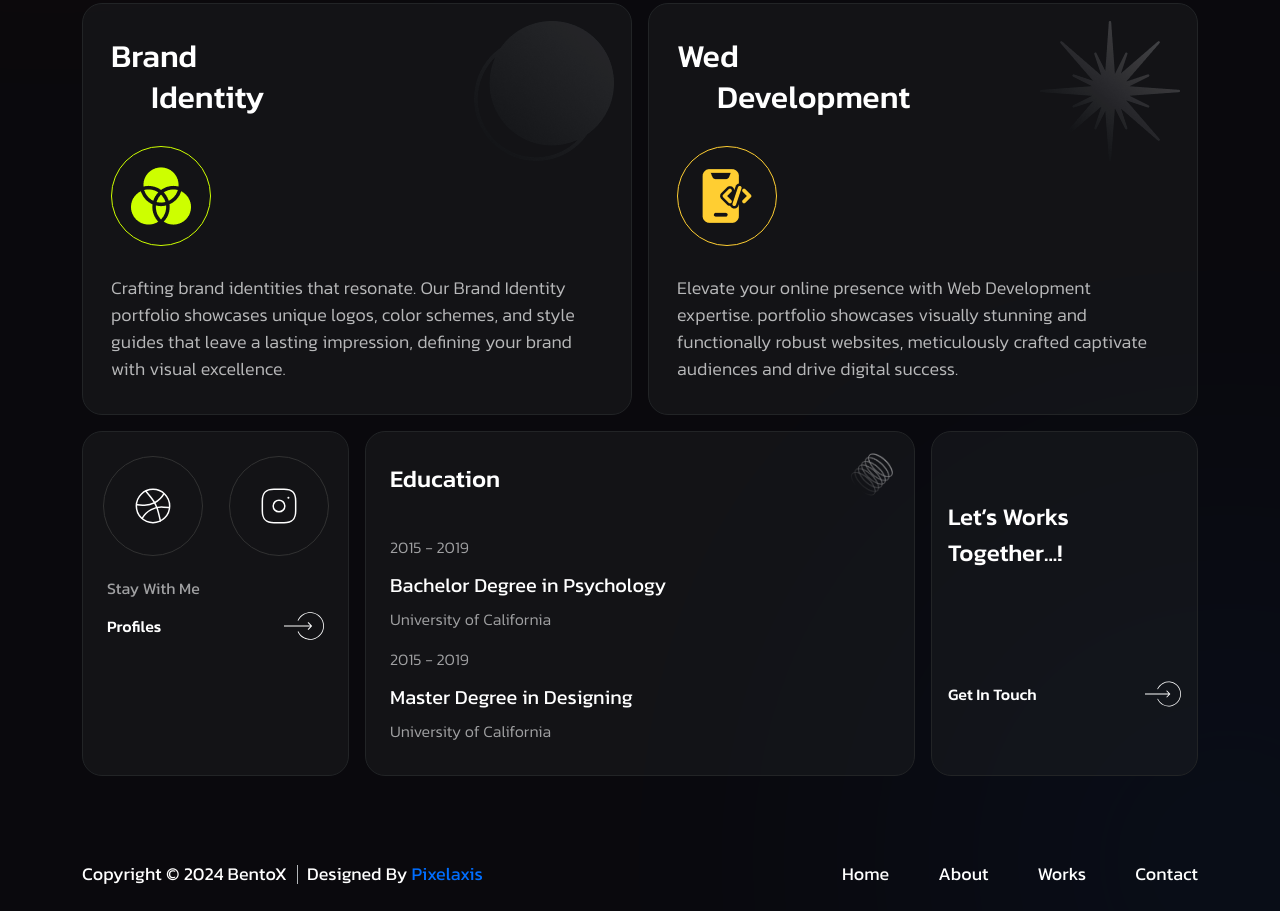
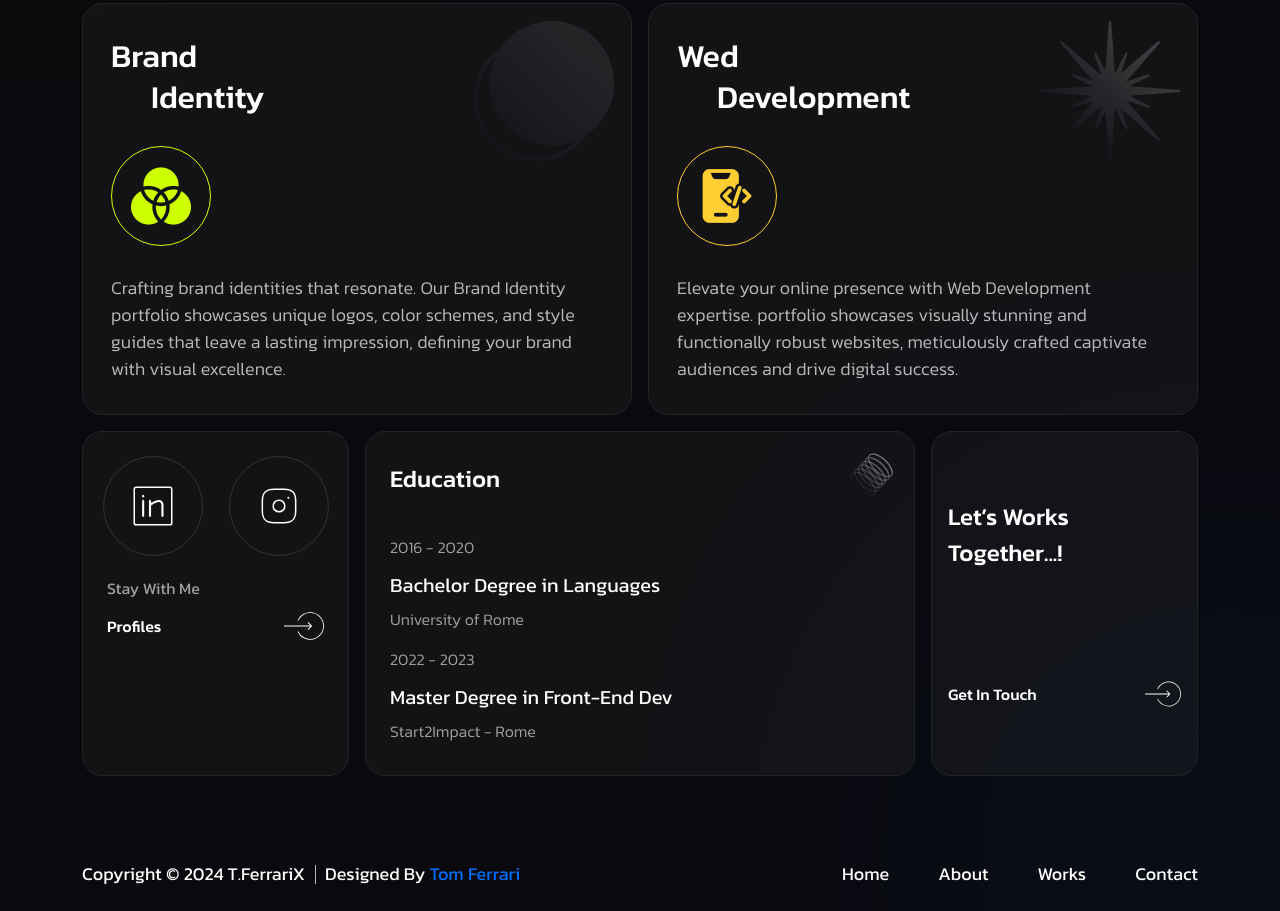
Before and after one commit to TomFerr23/bentoX, a website: page offering.html in a window 1280 px wide. Shown: the part 618-1529 px from the top of the page. Drawn offline with Linux system fonts and the light colour scheme; some icons are missing.

Commit message:
updated offering

```diff
--- a/offering.html
+++ b/offering.html
@@ -79,7 +79,7 @@
                             <div class="d-flex align-items-center justify-content-between">
                                 <a href="index.html" class="nav-brand d-block d-lg-none">
                                     <h4 class="fw_500 n0-color golelayla-logo">
-                                        Bento<span class="s1-color">X</span>
+                                        T.Ferrari<span class="s1-color">X</span>
                                     </h4>
                                 </a>
                                 <div class="d-flex gap-6">
@@ -97,23 +97,23 @@
                                     <div class="navbar-brand logo d-none d-lg-flex">
                                         <a href="index.html">
                                             <h4 class="fw_600 n0-color">
-                                                Bento<span class="s1-color">X</span>
+                                                T.Ferrari<span class="s1-color">X</span>
                                             </h4>
                                         </a>
                                     </div>
                                     <ul class="custom-nav d-grid d-lg-flex gap-5 gap-lg-8 gap-xl-10 justify-content-lg-start">
                                         <li class="menu-item position-relative">
                                             <a href="#0">
-                                                Home <i class="fas fa-chevron-down"></i>
+                                                Home
                                             </a>
-                                            <ul class="sub-menu home-scroolls box-shadow3">
+                                            <!-- <ul class="sub-menu home-scroolls box-shadow3">
                                                 <li class="menu-link pt-3">
                                                     <a href="index.html">Home One</a>
                                                 </li>
                                                 <li class="menu-link pt-1">
                                                     <a href="index-2.html">Home Two</a>
                                                 </li>
-                                            </ul>
+                                            </ul> -->
                                         </li>
                                         <li class="menu-item position-relative">
                                             <a href="about.html">
@@ -260,20 +260,25 @@
                         <div class="text-center h-100 cmn-box position-relative pt-xxl-7 pt-xl-6 pt-5 pb-xxl-6 pb-xl-8 pb-5 px-xxl-8 px-xl-6 px-lg-4 px-4">
                             <ul class="body-social body-socialtwo body-social-sliceabout">
                                 <li>
-                                    <a href="javascript:void(0)" class="soci">
+                                    <a href="https://www.linkedin.com/in/tommaso-ferrari-it/" target="_blank" class="soci">
                                         <svg width="40" height="40" viewBox="0 0 40 40" fill="none" xmlns="http://www.w3.org/2000/svg">
-                                            <path d="M30.8307 7.98242C26.4974 15.5658 18.1474 19.9158 9.4474 19.1324L4.16406 18.6491" stroke="white" stroke-width="1.5" stroke-miterlimit="10" stroke-linecap="round" stroke-linejoin="round"/>
-                                            <path d="M9.16406 32.2835C13.4974 24.7001 21.8474 20.3501 30.5474 21.1335L35.8307 21.6168" stroke="white" stroke-width="1.5" stroke-miterlimit="10" stroke-linecap="round" stroke-linejoin="round"/>
-                                            <path d="M20.0026 36.6673C29.2074 36.6673 36.6693 29.2054 36.6693 20.0007C36.6693 10.7959 29.2074 3.33398 20.0026 3.33398C10.7979 3.33398 3.33594 10.7959 3.33594 20.0007C3.33594 29.2054 10.7979 36.6673 20.0026 36.6673Z" stroke="white" stroke-width="1.5" stroke-miterlimit="10" stroke-linecap="round" stroke-linejoin="round"/>
-                                            <path d="M12.7188 5L18.0188 11.5833C21.5688 15.9833 24.0854 21.1 25.4188 26.5833L27.4354 34.9" stroke="white" stroke-width="1.5" stroke-miterlimit="10" stroke-linecap="round" stroke-linejoin="round"/>
-                                        </svg>
+                                            <g clip-path="url(#clip0_109_53)">
+                                            <path d="M36.875 0.5H3.125C1.39844 0.5 0.5 1.39844 0.5 3.125V36.875C0.5 38.6016 1.39844 39.5 3.125 39.5H36.875C38.6016 39.5 39.5 38.6016 39.5 36.875V3.125C39.5 1.39844 38.6016 0.5 36.875 0.5ZM38 36.875C38 37.3047 37.3047 38 36.875 38H3.125C2.69531 38 2 37.3047 2 36.875V3.125C2 2.69531 2.69531 2 3.125 2H36.875C37.3047 2 38 2.69531 38 3.125V36.875Z" fill="white"/>
+                                            <path d="M10.15 14.1C9.55 14.1 9.1 14.55 9.1 15.15V29.85C9.1 30.45 9.55 30.9 10.15 30.9C10.75 30.9 11.2 30.45 11.2 29.85V15.15C11.2 14.55 10.75 14.1 10.15 14.1ZM11.3 10.15C11.3 10.785 10.785 11.3 10.15 11.3C9.515 11.3 9 10.785 9 10.15C9 9.515 9.515 9 10.15 9C10.785 9 11.3 9.515 11.3 10.15ZM28.1 14.55C25.85 13.35 22.55 14.2 18.05 17.05V15.15C18.05 14.55 17.6 14.1 17 14.1C16.4 14.1 15.95 14.55 15.95 15.15V29.85C15.95 30.45 16.4 30.9 17 30.9C17.6 30.9 18.05 30.45 18.05 29.85V19.55C23.7 15.65 26.15 15.9 27.1 16.4C28.4 17.1 28.4 19 28.4 19V29.85C28.4 30.45 28.85 30.9 29.45 30.9C30.05 30.9 30.5 30.45 30.5 29.85V19.05C30.5 18.9 30.5 15.85 28.1 14.55Z" fill="white"/>
+                                            </g>
+                                            <defs>
+                                            <clipPath id="clip0_109_53">
+                                            <rect width="40" height="40" fill="white"/>
+                                            </clipPath>
+                                            </defs>
+                                            </svg>
                                         <span class="shape-icon">
                                             <img src="assets/images/global/social-hover.png" alt="img">
                                         </span>
                                     </a>
                                 </li>
                                 <li>
-                                    <a href="javascript:void(0)" class="soci">
+                                    <a href="https://www.instagram.com/tom_ferrari_" target="_blank" class="soci">
                                         <svg width="40" height="40" viewBox="0 0 40 40" fill="none" xmlns="http://www.w3.org/2000/svg">
                                             <path d="M15.0026 36.6654H25.0026C33.3359 36.6654 36.6693 33.332 36.6693 24.9987V14.9987C36.6693 6.66536 33.3359 3.33203 25.0026 3.33203H15.0026C6.66927 3.33203 3.33594 6.66536 3.33594 14.9987V24.9987C3.33594 33.332 6.66927 36.6654 15.0026 36.6654Z" stroke="white" stroke-width="1.5" stroke-linecap="round" stroke-linejoin="round"/>
                                             <path d="M19.9974 25.8346C23.2191 25.8346 25.8307 23.223 25.8307 20.0013C25.8307 16.7796 23.2191 14.168 19.9974 14.168C16.7757 14.168 14.1641 16.7796 14.1641 20.0013C14.1641 23.223 16.7757 25.8346 19.9974 25.8346Z" stroke="white" stroke-width="1.5" stroke-linecap="round" stroke-linejoin="round"/>
@@ -312,24 +317,24 @@
                             <div class="d-flex flex-wrap gap-4 align-items-center justify-content-between">
                                 <div class="edu-text-box">
                                     <span class="mb-3 d-block fs-seven fw_300 n06">
-                                        2015 - 2019
+                                        2016 - 2020
                                     </span>
                                     <span class="fs20 mb-2 d-block n0-color">
-                                        Bachelor Degree in Psychology
+                                        Bachelor Degree in Languages
                                     </span>
                                     <span class="d-block fs-seven fw_300 n06">
-                                        University of California
+                                        University of Rome
                                     </span>
                                 </div>
                                 <div class="edu-text-box">
                                     <span class="mb-3 d-block fs-seven fw_300 n06">
-                                        2015 - 2019
+                                        2022 - 2023
                                     </span>
                                     <span class="fs20 mb-2 d-block n0-color">
-                                        Master Degree in Designing
+                                        Master Degree in Front-End Dev
                                     </span>
                                     <span class="d-block fs-seven fw_300 n06">
-                                        University of California
+                                        Start2Impact - Rome
                                     </span>
                                 </div>
                             </div>
@@ -364,10 +369,10 @@
                 <div class="footer-wrap d-grid gap-4 justify-content-center d-lg-flex align-items-center justify-content-lg-between">
                     <div class="footer-copyright">
                         <span class="fw_400 n0-color">
-                            Copyright &copy; 2024 <a href="index.html" class="bento-tag">BentoX</a>
+                            Copyright &copy; 2024 <a href="index.html" class="bento-tag">T.FerrariX</a>
                         </span>
                         <span class="fw_400 n0-color designed-by">
-                            Designed By <a href="https://themeforest.net/user/pixelaxis" class="s1-color">Pixelaxis</a>
+                            Designed By <a href="https://tomferrari.com" class="s1-color">Tom Ferrari</a>
                         </span>
                     </div>
                     <ul class="footer-link justify-content-center flex-wrap position-relative cus-z1">
```
